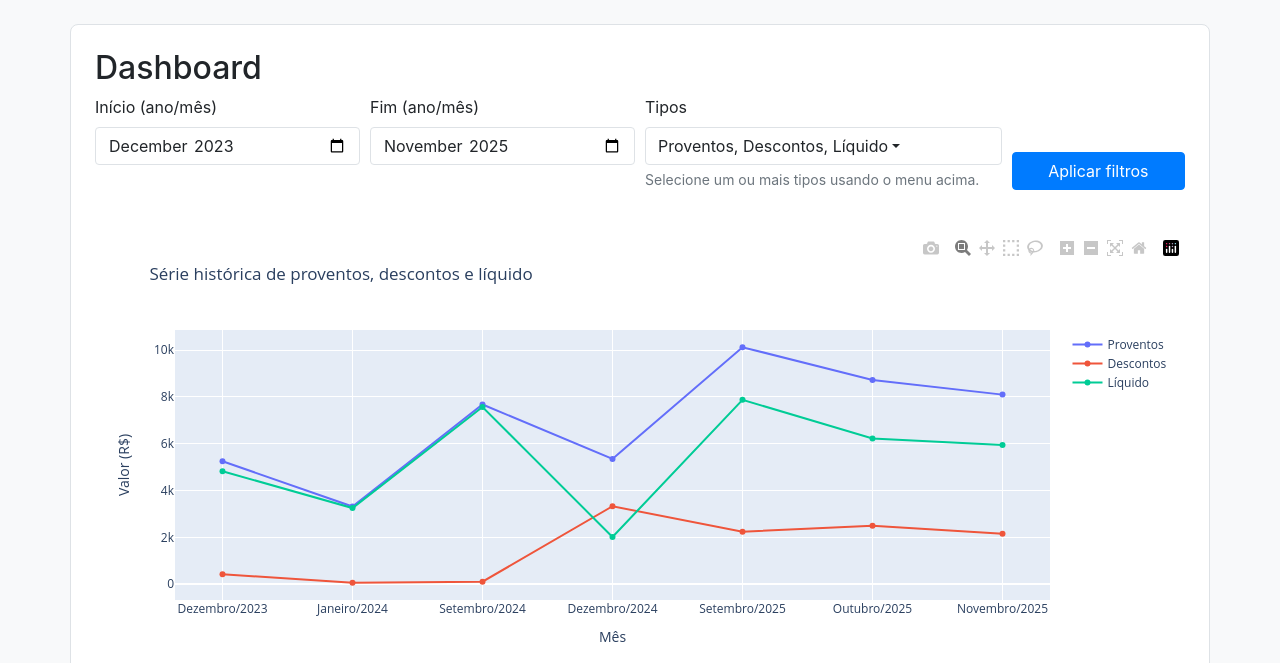
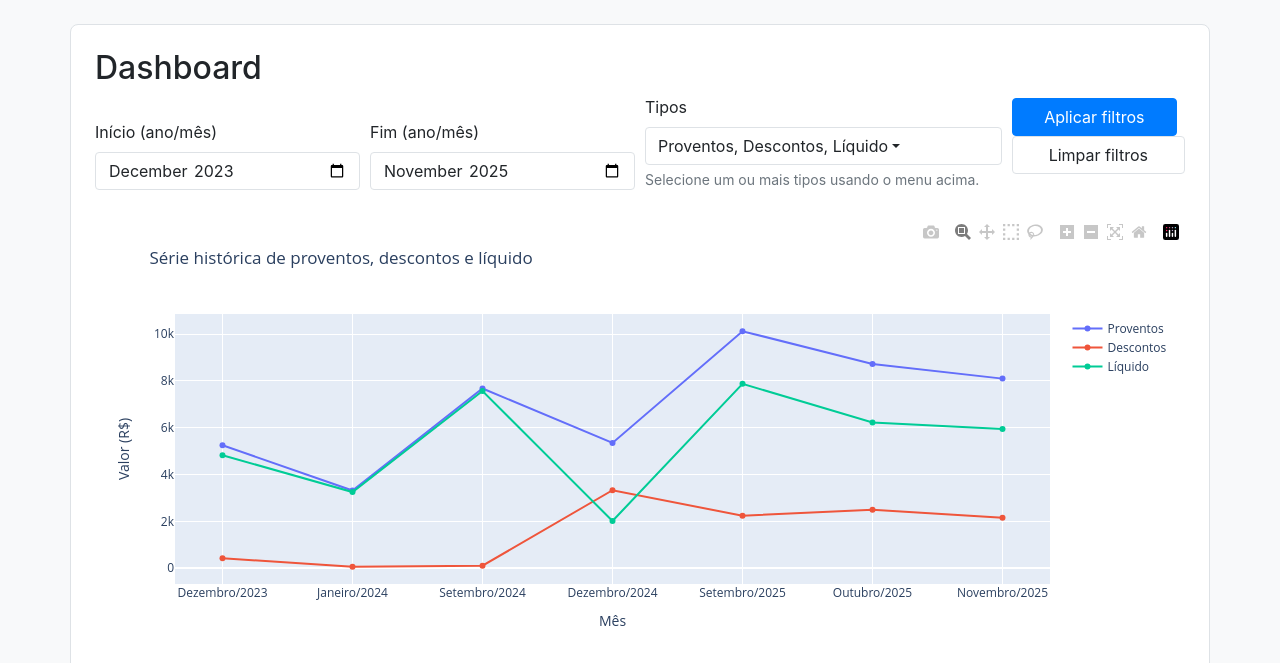
Before and after one commit to GloedenJoao/traking_income2, a FastAPI app: page /dashboard_totais in a window 1280 px wide. Shown: the part 57-720 px from the top of the page. Run offline with FastAPI, Linux system fonts and the light colour scheme; data comes from the database, SQL or seed files in the repository; parts of the project's set-up code (start-up, migrations or seed data) failed here and were passed over; some libraries are stand-ins or nearby versions.

Commit message:
Improve dashboard filter layout and add clear action

```diff
--- a/app/templates/dashboard.html
+++ b/app/templates/dashboard.html
@@ -2,17 +2,17 @@
 {% block content %}
 <h2>Dashboard</h2>
 
-<form class="mb-4" method="get" action="{{ request.url_for('dashboard_totais') }}">
-  <div class="form-row">
-    <div class="form-group col-md-3">
+<form class="mb-4" id="filtersForm" method="get" action="{{ request.url_for('dashboard_totais') }}">
+  <div class="form-row align-items-end d-flex flex-wrap">
+    <div class="form-group col-12 col-md-3 mb-3 mb-md-0">
       <label for="start">Início (ano/mês)</label>
       <input type="month" class="form-control" id="start" name="start" value="{{ start_month }}">
     </div>
-    <div class="form-group col-md-3">
+    <div class="form-group col-12 col-md-3 mb-3 mb-md-0">
       <label for="end">Fim (ano/mês)</label>
       <input type="month" class="form-control" id="end" name="end" value="{{ end_month }}">
     </div>
-    <div class="form-group col-md-4">
+    <div class="form-group col-12 col-md-4 mb-3 mb-md-0">
       <label for="typesDropdownButton">Tipos</label>
       <div class="btn-group w-100">
         <button type="button" class="btn btn-outline-secondary dropdown-toggle w-100 text-left" id="typesDropdownButton" data-toggle="dropdown" aria-haspopup="true" aria-expanded="false">
@@ -35,8 +35,9 @@
       </div>
       <small class="form-text text-muted">Selecione um ou mais tipos usando o menu acima.</small>
     </div>
-    <div class="form-group col-md-2 align-self-end">
-      <button type="submit" class="btn btn-primary btn-block">Aplicar filtros</button>
+    <div class="form-group col-12 col-md-2 d-flex flex-wrap align-items-center mt-2 mt-md-0">
+      <button type="submit" class="btn btn-primary mr-md-2 mb-2 mb-md-0 flex-fill">Aplicar filtros</button>
+      <button type="button" id="clearFiltersButton" class="btn btn-outline-secondary flex-fill">Limpar filtros</button>
     </div>
   </div>
 </form>
@@ -45,6 +46,10 @@
   (function() {
     var dropdownButton = document.getElementById('typesDropdownButton');
     var dropdownMenu = document.getElementById('typesDropdownMenu');
+    var clearFiltersButton = document.getElementById('clearFiltersButton');
+    var startInput = document.getElementById('start');
+    var endInput = document.getElementById('end');
+    var filtersForm = document.getElementById('filtersForm');
 
     if (!dropdownButton || !dropdownMenu) {
       return;
@@ -78,6 +83,28 @@
       checkbox.addEventListener('change', updateDropdownLabel);
     });
 
+    if (clearFiltersButton) {
+      clearFiltersButton.addEventListener('click', function() {
+        if (startInput) {
+          startInput.value = '';
+        }
+
+        if (endInput) {
+          endInput.value = '';
+        }
+
+        checkboxes.forEach(function(checkbox) {
+          checkbox.checked = false;
+        });
+
+        updateDropdownLabel();
+
+        if (filtersForm) {
+          filtersForm.submit();
+        }
+      });
+    }
+
     updateDropdownLabel();
   })();
 </script>
```
